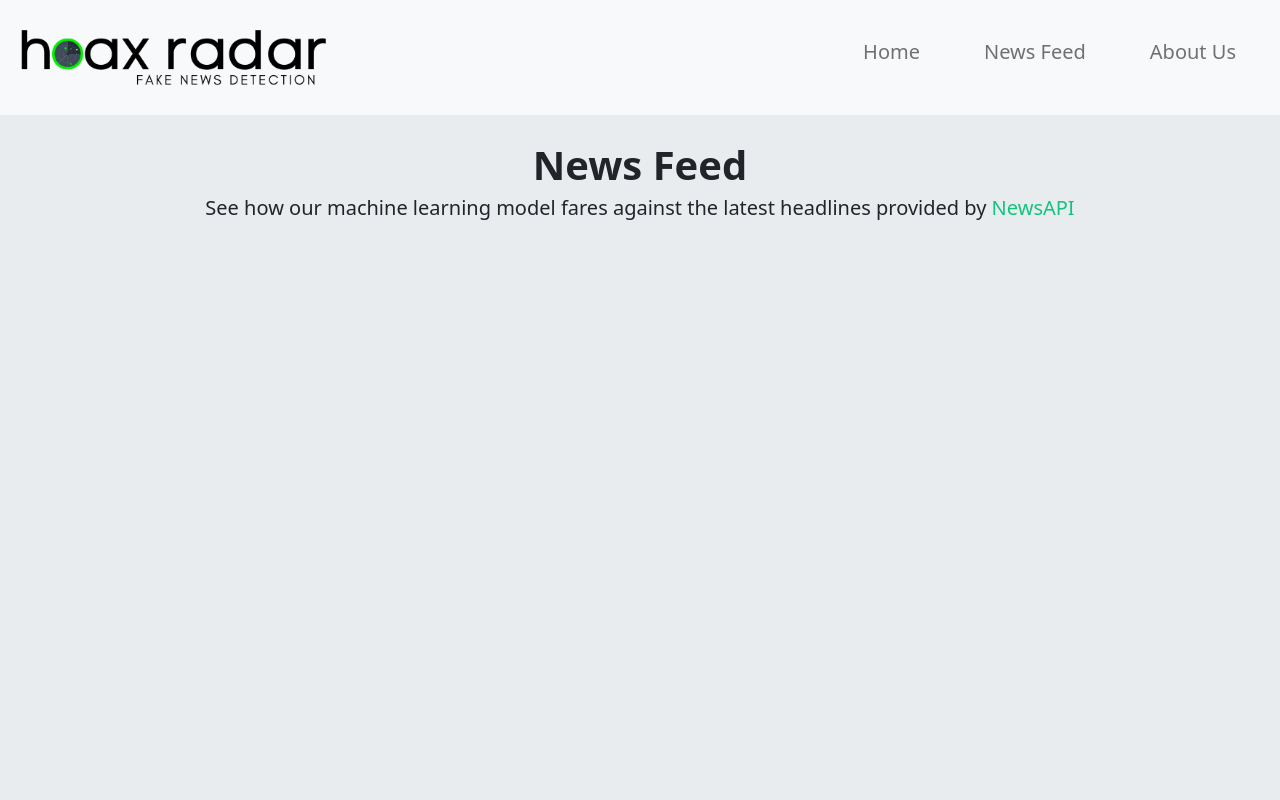
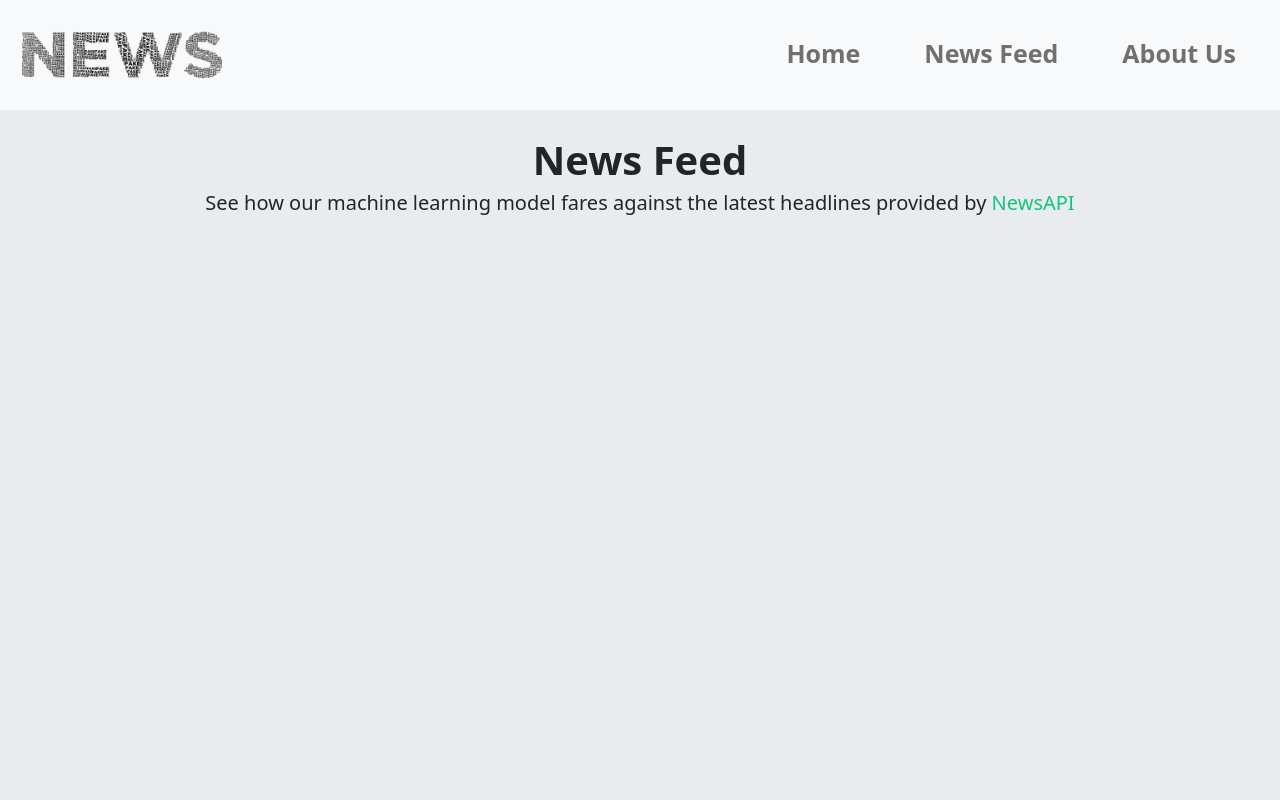
Before and after one commit to mate-bale404/fake-news, a Flask app: page /newsfeed in a window 1280 px wide. Run offline with Flask 2, Linux system fonts and the light colour scheme.

Commit message:
Update image

```diff
--- a/static/main.css
+++ b/static/main.css
@@ -4,7 +4,8 @@ html, body {
   font-size:100%;
   padding:0%;
   position: relative;
-  background-color:#e9ecef
+  background-color:#e9ecef;
+  overflow: hidden;
 }
 
 
@@ -16,7 +17,7 @@ html, body {
   .navbar-brand {
     font-size: 25px !important;
     margin-right: 1rem !important;
-    padding-top: 1rem !important;
+    /* padding-top: 1rem !important; */
   }
 
   .navbar-expand-lg .navbar-nav .nav-link {
@@ -25,11 +26,17 @@ html, body {
     padding-bottom: 1rem;
     padding-right: 2rem;
   }
-
-
+.font-navbar{
+  font-size: 25px;
+  font-weight: bolder;
+}
+.navbar{
+  padding: 0;
+}
 .logo{
-  max-width: 100%;
+  max-width: 200px;
   height: auto;
+  margin-left: 10px;
 }
 
 .input-group:hover {
@@ -108,7 +115,7 @@ html, body {
 header.masthead {
   position: relative;
   background-color: #ffffff;
-  background: url("/static/assets/19742.jpg") no-repeat center center;
+  background: url("/static/assets/background1.jpg") no-repeat center center;
   background-size: cover;
   padding-top: 8rem;
   padding-bottom: 30rem;
--- a/templates/base.html
+++ b/templates/base.html
@@ -19,7 +19,7 @@
       <div class="container-fluid">
         <a class="navbar-brand" href="{{url_for('home')}}"
           ><img
-            src="{{ url_for('static', filename='assets/logo.png') }}"
+            src="{{ url_for('static', filename='assets/newlogo.png') }}"
             class="logo"
             alt=""
         /></a>
@@ -37,16 +37,16 @@
         <div class="collapse navbar-collapse" id="navbarTogglerDemo02">
           <ul class="navbar-nav ms-auto mb-2 mb-lg-0">
             <li class="nav-item">
-              <a class="nav-link" href="{{url_for('home')}}"><h5>Home</h5></a>
+              <a class="nav-link" href="{{url_for('home')}}"><div class="font-navbar">Home</div></a>
             </li>
             <li class="nav-item">
               <a class="nav-link" href="{{url_for('news_feed')}}"
-                ><h5>News Feed</h5></a
+                ><div class="font-navbar">News Feed</div></a
               >
             </li>
             <li class="nav-item">
               <a class="nav-link" href="{{url_for('about_us')}}"
-                ><h5>About Us</h5>
+                ><div class="font-navbar">About Us</div>
               </a>
             </li>
           </ul>
```
Also changed, not shown: static/assets/background1.jpg (added), static/assets/background2.jpg (added), static/assets/logo.png, static/assets/newlogo.png (added).
